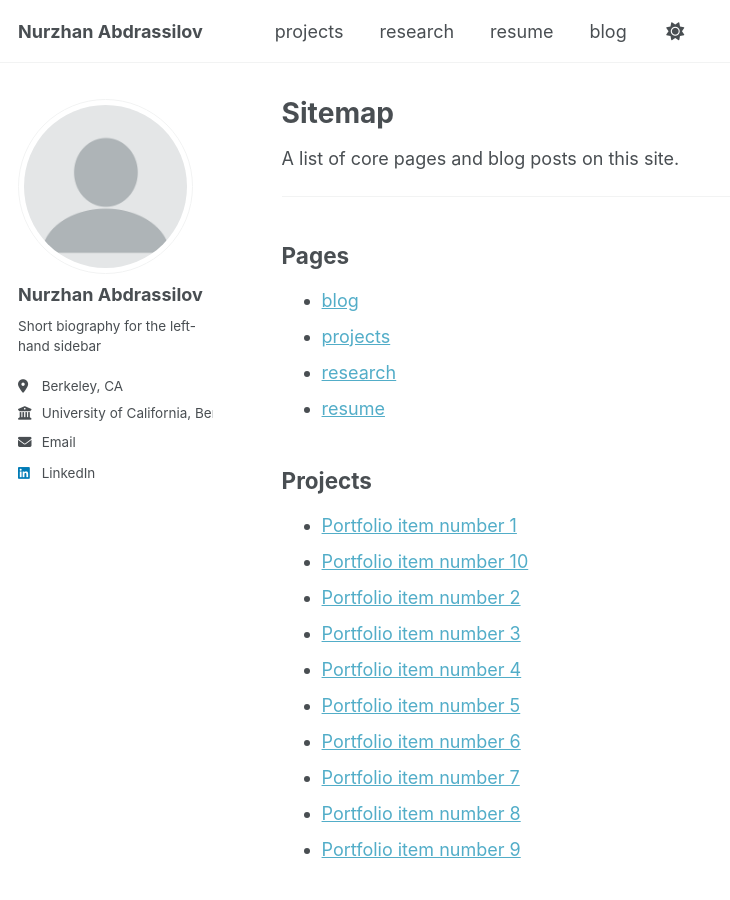
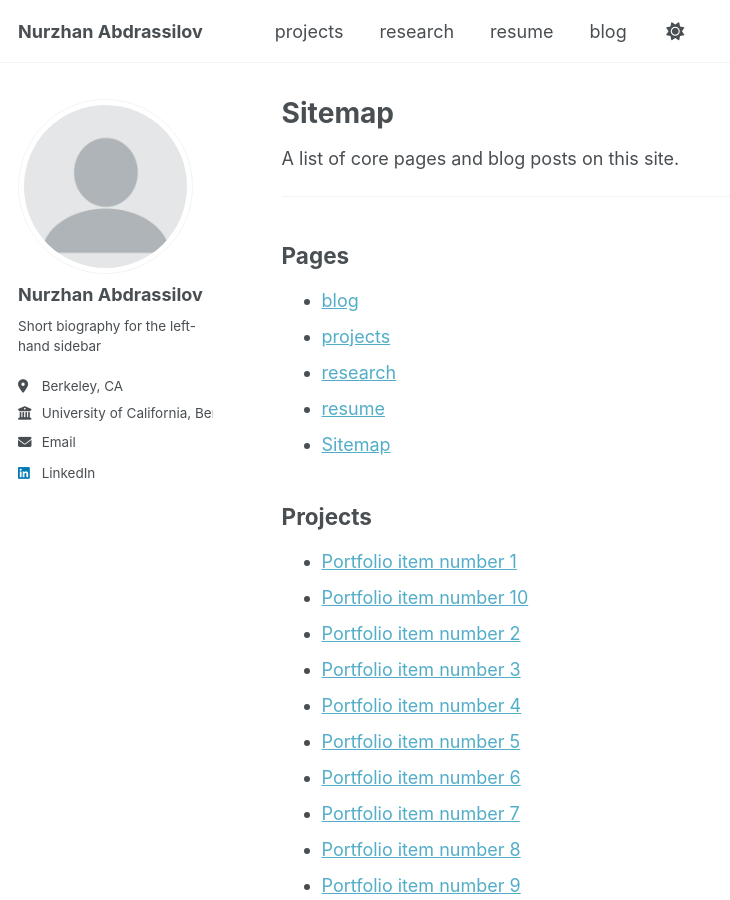
Before and after one commit to NurzhanAbdrassilov/nurzhanabdrassilov.github.io, a Jekyll site: the page built from _pages/sitemap.md, in a window 1280 px wide and 900 px high. Shown: the whole window, without its empty margins (0-730 px from the left). Built offline with Jekyll 4.4.1, drawn with Linux system fonts in a browser that asks for light colours.

Commit message:
changed sitemap

```diff
--- a/_pages/sitemap.md
+++ b/_pages/sitemap.md
@@ -13,14 +13,14 @@ A list of core pages and blog posts on this site.
 
 <h2>Pages</h2>
 <ul>
-  {% assign allowed_pages = "projects,research,resume,blog" | split: "," %}
+  {% assign allowed_paths = "/projects/,/research/,/resume/,/sitemap/,/blog/" | split: "," %}
   {% for page in site.pages %}
-    {% assign page_slug = page.url | split: "/" | last %}
-    {% if allowed_pages contains page_slug %}
+    {% if allowed_paths contains page.url %}
       <li><a href="{{ page.url | relative_url }}">{{ page.title }}</a></li>
     {% endif %}
   {% endfor %}
 </ul>
+
 
 <h2>Projects</h2>
 <ul>
```
